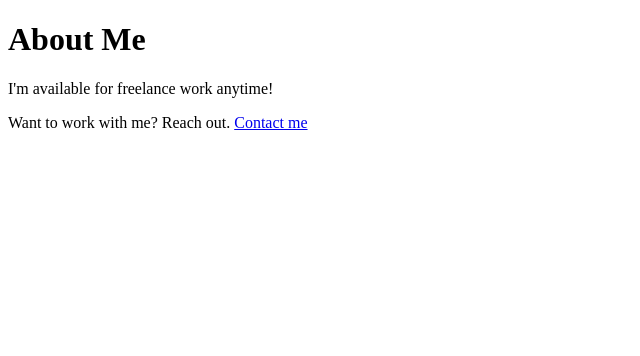
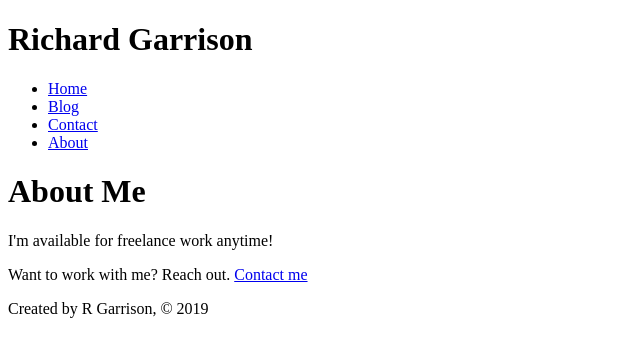
Before and after one commit to anm8tr/gatsby-proj1, a Gatsby site: page /about in a window 1280 px wide. Shown: the whole page, without its empty margins (0-640 px from the left). Built offline with nearby package versions, Linux system fonts and the light colour scheme; Gatsby itself is replaced by a stand-in of ours.

Commit message:
Add Footer, Header and Layout components

```diff
--- /dev/null
+++ b/src/components/footer.js
@@ -0,0 +1,11 @@
+import React from 'react'
+
+const Footer = () => {
+    return(
+        <footer>
+            <p>Created by R Garrison, © 2019</p>
+        </footer>
+    )
+}
+
+export default Footer
--- /dev/null
+++ b/src/components/header.js
@@ -0,0 +1,28 @@
+import React from 'react'
+import { Link } from 'gatsby'
+
+const Header = () => {
+    return(
+        <header>
+            <h1>Richard Garrison</h1>
+            <nav>
+                <ul>
+                    <li>
+                        <Link to="/">Home</Link>
+                    </li>
+                    <li>
+                        <Link to="/blog">Blog</Link>
+                    </li>
+                    <li>
+                        <Link to="/contact">Contact</Link>
+                    </li>
+                    <li>
+                        <Link to="/about">About</Link>
+                    </li>
+                </ul>
+            </nav>
+        </header>
+    )
+}
+
+export default Header
--- /dev/null
+++ b/src/components/layout.js
@@ -0,0 +1,16 @@
+import React from 'react'
+import Header from './header'
+import Footer from './Footer'
+
+
+const Layout = (props) => {
+    return(
+        <div>
+            <Header />
+            {props.children}
+            <Footer />
+        </div>
+    )
+}
+
+export default Layout
--- a/src/pages/about.js
+++ b/src/pages/about.js
@@ -1,13 +1,16 @@
 import React from 'react'
 import { Link } from 'gatsby'
+import Layout from '../components/layout'
 
 const AboutMe = () => {
     return(
-        <div>
+
+            <Layout>
             <h1>About Me</h1>
             <p>I'm available for freelance work anytime!</p>
             <p>Want to work with me? Reach out. <Link to="/contact"> Contact me</Link></p>
-        </div>
+            </Layout>
+
     )
 }
 
--- a/src/pages/blog.js
+++ b/src/pages/blog.js
@@ -1,11 +1,12 @@
 import React from 'react'
+import Layout from '../components/layout'
 
 const BlogPage = () => {
     return(
-        <div>
+        <Layout>
             <h1>Blog</h1>
             <p>Posts will show up here</p>
-        </div>
+        </Layout>
     )
 }
 
```
Also changed, not shown: src/pages/contact.js (+5 -3 lines), src/pages/index.js (+4 -4 lines).
